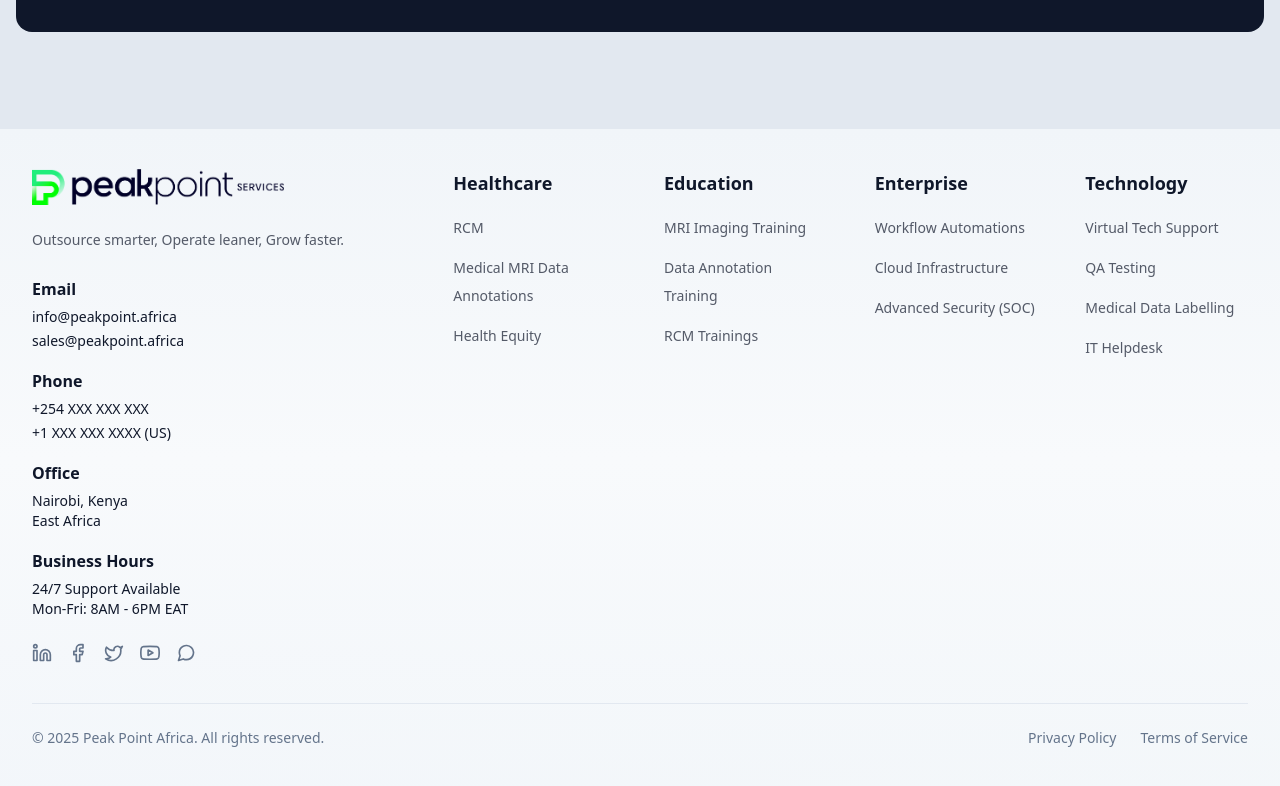
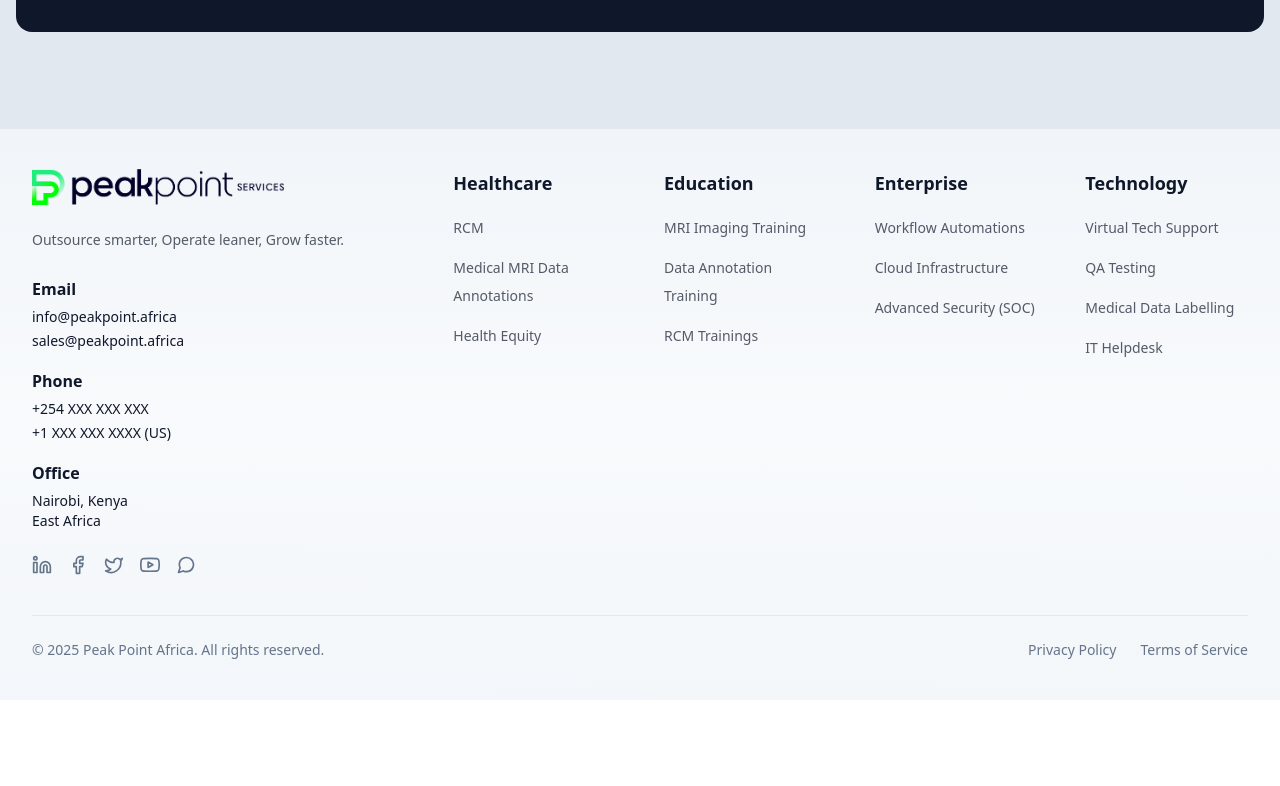
Before and after one commit to TechCorp07/peakpoint_website, a Next.js app: page / in a window 1280 px wide. Shown: the part 5316-6102 px from the top of the page. After the commit the page ends 6016 px from the top, so only its background shows below. Built offline with nearby package versions, Linux system fonts and the light colour scheme; no server answers.

Commit message:
update footer contact length

```diff
--- a/components/layout/footer.tsx
+++ b/components/layout/footer.tsx
@@ -26,8 +26,6 @@ export function Footer({ siteSettings, footerSettings, footerNav }: FooterProps)
     secondaryPhone: "+1 XXX XXX XXXX (US)",
     officeLocation: "Nairobi, Kenya",
     regionLocation: "East Africa",
-    businessHours: "Mon-Fri: 8AM - 12AM Midnight CAT",
-    supportAvailability: "24/7 Support Available",
   }
 
   const industries = footerNav?.industries || [
@@ -113,14 +111,6 @@ export function Footer({ siteSettings, footerSettings, footerNav }: FooterProps)
                 <p className="text-sm">{contactInfo.officeLocation}</p>
                 {contactInfo.regionLocation && <p className="text-sm">{contactInfo.regionLocation}</p>}
               </div>
-
-              {(contactInfo.businessHours || contactInfo.supportAvailability) && (
-                <div>
-                  <p className="font-semibold mb-1">Business Hours</p>
-                  {contactInfo.supportAvailability && <p className="text-sm">{contactInfo.supportAvailability}</p>}
-                  {contactInfo.businessHours && <p className="text-sm">{contactInfo.businessHours}</p>}
-                </div>
-              )}
             </div>
 
             <div className="flex gap-4">
```
